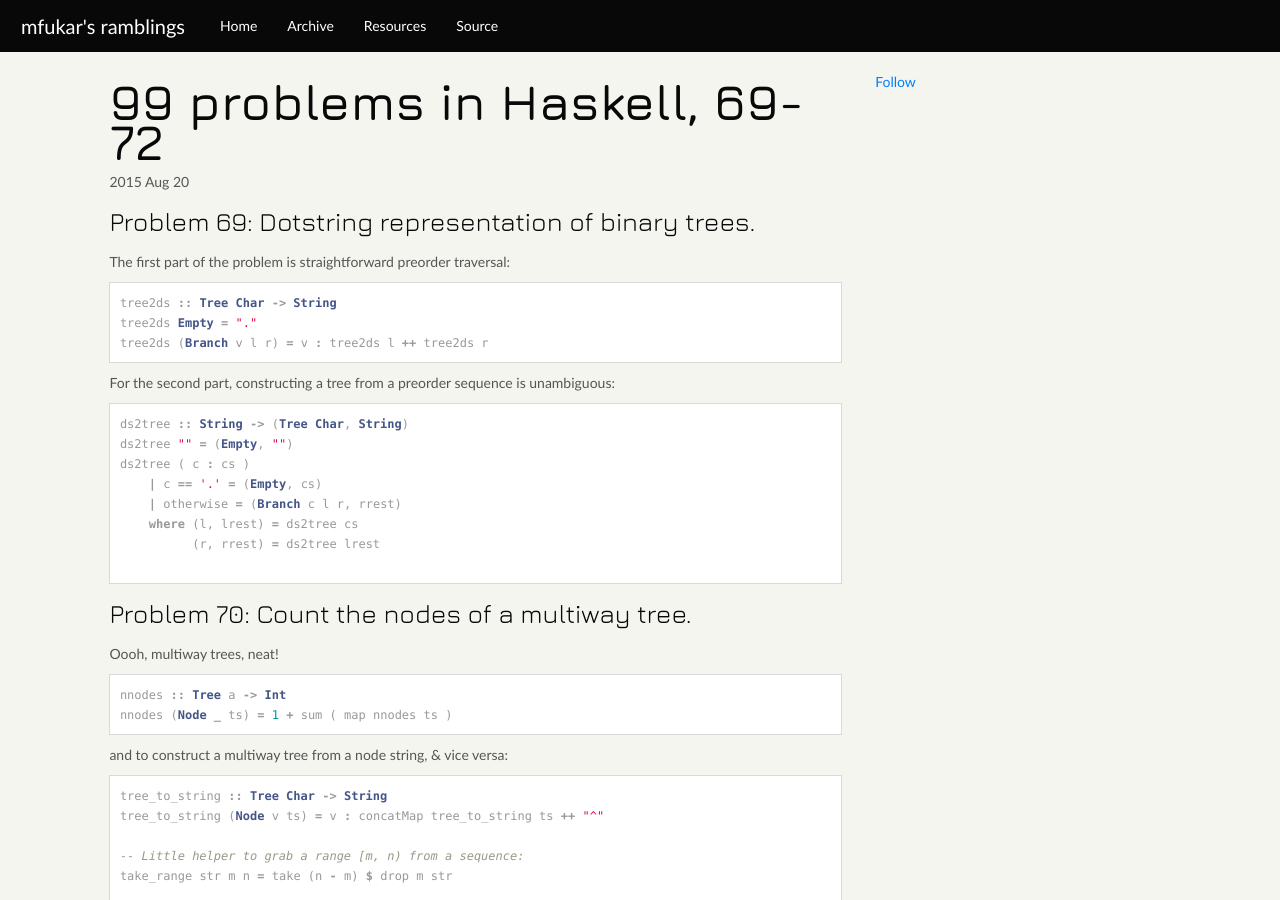
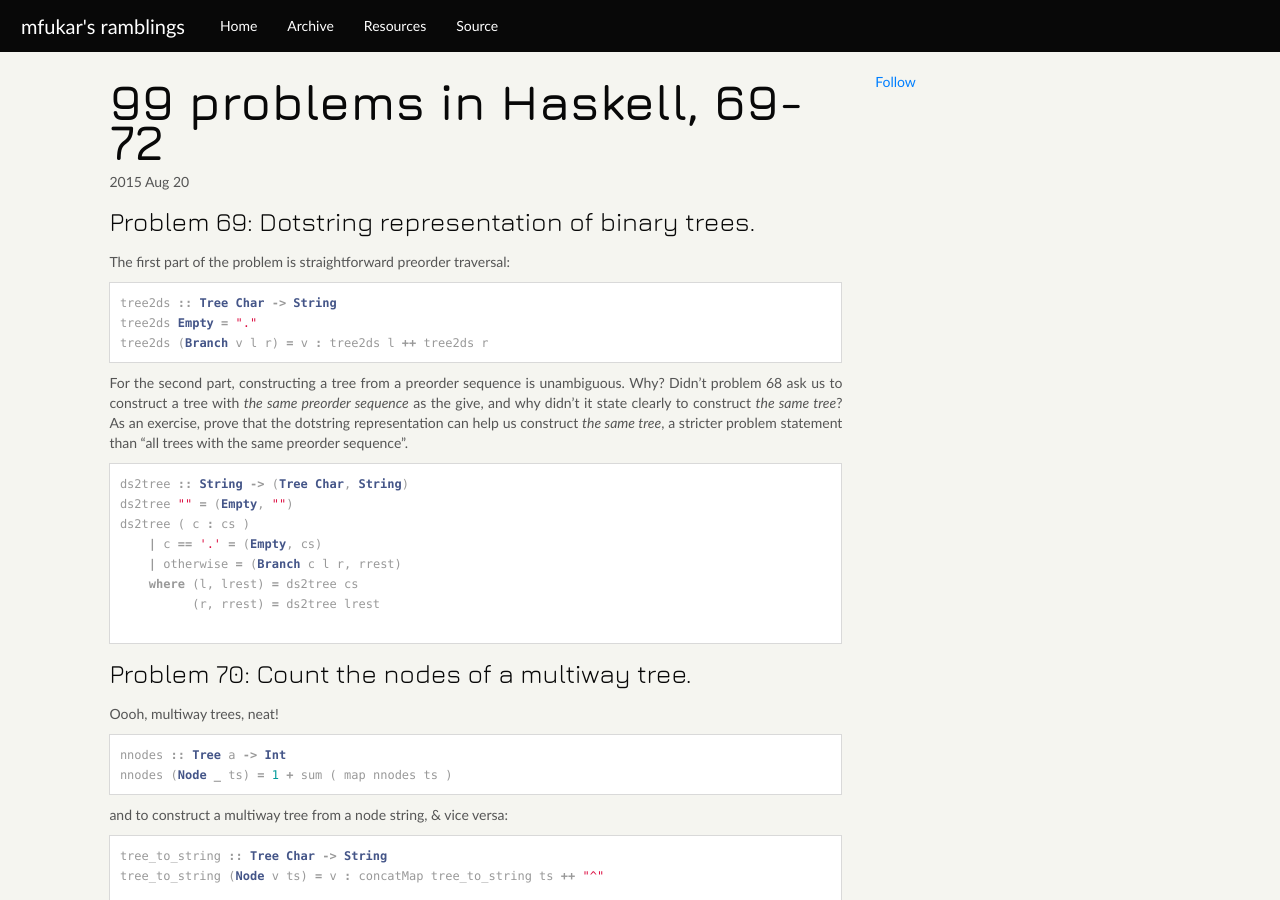
Before and after one commit to mfukar/mfukar.github.com, a Jekyll site: the page built from _posts/2015-08-20-haskellx.md, in a window 1280 px wide and 900 px high. Built offline with Jekyll 4.4.1, drawn with Linux system fonts in a browser that asks for light colours; some web fonts are replaced; Markdown is read by kramdown in place of the engine named in the settings; comment, search, counter and statistics services are not loaded.

Commit message:
Comment on preorder vs dotstring

````diff
--- a/_posts/2015-08-20-haskellx.md
+++ b/_posts/2015-08-20-haskellx.md
@@ -19,7 +19,11 @@ tree2ds Empty = "."
 tree2ds (Branch v l r) = v : tree2ds l ++ tree2ds r
 ```
 
-For the second part, constructing a tree from a preorder sequence is unambiguous:
+For the second part, constructing a tree from a preorder sequence is unambiguous. Why?
+Didn't problem 68 ask us to construct a tree with _the same preorder sequence_ as the
+give, and why didn't it state clearly to construct _the same tree_? As an exercise, prove
+that the dotstring representation can help us construct _the same tree_, a stricter
+problem statement than "all trees with the same preorder sequence".
 
 ```haskell
 ds2tree :: String -> (Tree Char, String)
````
